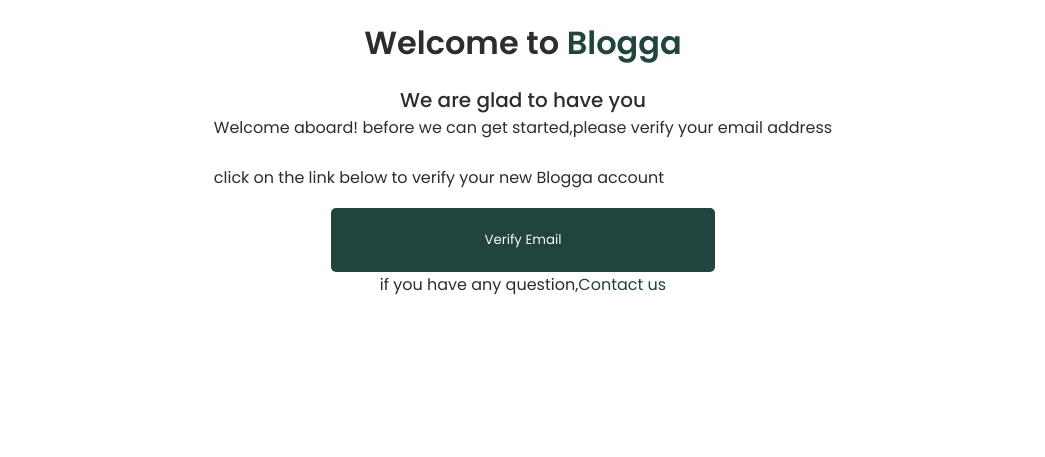
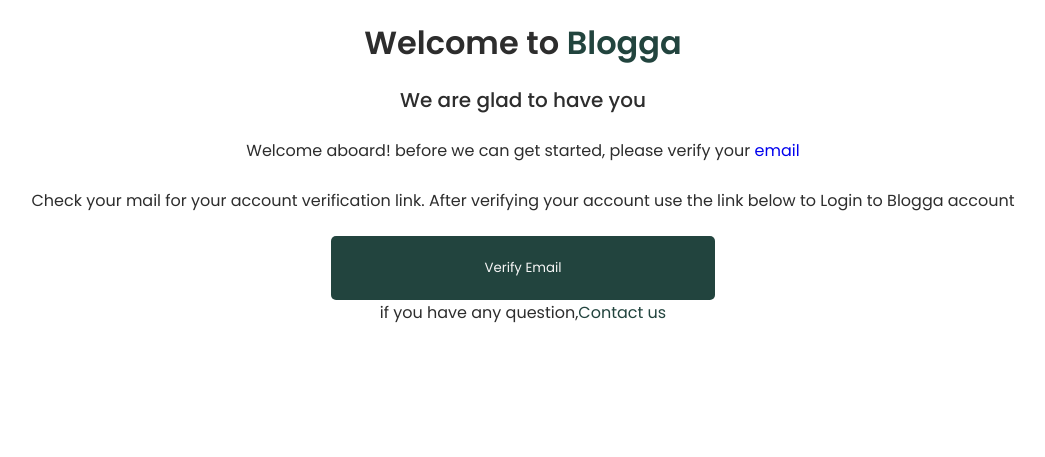
Before and after one commit to philippython/Blogga, a Django app: page /accounts/verify-email in a window 1280 px wide. Shown: the part 314-771 px from the top of the page, without its empty margins (117-1162 px from the left). Run offline with Django 4.2, Linux system fonts and the light colour scheme.

Commit message:
implementing final mail authentication

```diff
--- a/accounts/views.py
+++ b/accounts/views.py
@@ -1,7 +1,9 @@
 from django.urls import reverse_lazy
 from django.conf import settings
-from django.core.mail import EmailMultiAlternatives
+from django.core.mail import EmailMessage
 from django.shortcuts import redirect, render
+from django.template.loader import get_template
+from django.template import Context
 from django.views.generic.edit import CreateView
 from django.contrib.auth.mixins import LoginRequiredMixin
 from django.views.generic import DetailView
@@ -14,16 +16,18 @@ class SignUpView(CreateView):
     model = User
     form_class = UserForm
     template_name = 'accounts/signup.html'
-    success_url = reverse_lazy('login')
+    success_url = reverse_lazy('verify_email')
 
     def form_valid(self, form):
 
         subject, from_email, to = 'Welcome to Blogga', settings.EMAIL_HOST_USER , form.cleaned_data['email']
-        text_content = 'hello %s , welcome to Blogga' % (form.cleaned_data['first_name'])
-        html_content = 'accounts/verification.html'
-        msg = EmailMultiAlternatives(subject, text_content, from_email, [to])
-        msg.attach_alternative(html_content, "text/html")
+        template = get_template('accounts/verification.html')
+        context = dict({'user': form.cleaned_data['first_name']})
+        content = template.render(context)
+        msg = EmailMessage(subject, content, from_email, to=[to])
         msg.send()
+
+
 
         form.instance.set_password(form.cleaned_data['password'])
         form.instance.is_active = False
--- a/blogga/settings.py
+++ b/blogga/settings.py
@@ -113,7 +113,6 @@ EMAIL_USE_TLS = True
 EMAIL_PORT = 587
 EMAIL_HOST_USER = os.environ.get('EMAIL_ID')
 EMAIL_HOST_PASSWORD = os.environ.get('EMAIL_PASSWORD')
-
 # Database
 # https://docs.djangoproject.com/en/4.0/ref/settings/#databases
 
--- a/static/css/verification.css
+++ b/static/css/verification.css
@@ -3,71 +3,70 @@
   margin: 0;
   box-sizing: border-box;
 }
-  @import url('https://fonts.googleapis.com/css2?family=Poppins:wght@100;200;300;400;500;600;700;800;900&display=swap');
+@import url("https://fonts.googleapis.com/css2?family=Poppins:wght@100;200;300;400;500;600;700;800;900&display=swap");
 ul {
   list-style: none;
 }
 a {
   text-decoration: none;
 }
-  .hero{
+.hero {
   display: flex;
   flex-direction: column;
   justify-content: center;
   align-items: center;
   align-content: center;
-
 }
-  .head{
-    color:#22443E;
+.head {
+  color: #22443e;
   padding-left: 65px;
-    font-family:  'Poppins', sans-serif;
+  font-family: "Poppins", sans-serif;
 }
-     .txt{
-      font-family: 'Poppins', sans-serif;
+.txt {
+  font-family: "Poppins", sans-serif;
   font-weight: 600;
 }
 
-     .txt p{
-     color:rgba(45, 45, 45, 1);
+.txt p {
+  color: rgba(45, 45, 45, 1);
 }
 /* .big p{
   font-weight: 500;
 } */
-    .txt span{
-        color:rgba(34, 68, 62, 1)
+.txt span {
+  color: rgba(34, 68, 62, 1);
 }
-    .big{
+.big {
   font-size: 20px;
-      font-family: 'Poppins', sans-serif;
+  font-family: "Poppins", sans-serif;
   font-weight: 500;
-      color:rgba(45, 45, 45, 1);
+  color: rgba(45, 45, 45, 1);
 }
-    button{
+button {
   background-color: rgba(34, 68, 62, 1);
   color: rgba(246, 246, 246, 1);
   width: 30%;
   padding: 22px;
   border-radius: 5px;
   border: none;
-      font-family:  'Poppins', sans-serif;
-
+  font-family: "Poppins", sans-serif;
 }
-    .small{
-      color:rgba(45, 45, 45, 1);
-      font-family:  'Poppins', sans-serif;
+.small {
+  color: rgba(45, 45, 45, 1);
+  font-family: "Poppins", sans-serif;
+  padding: 5px;
 }
-    .vsm{
-      font-family:  'Poppins', sans-serif;
-      color:rgba(45, 45, 45, 1);
+.vsm {
+  font-family: "Poppins", sans-serif;
+  color: rgba(45, 45, 45, 1);
 }
-    .vsm span{
+.vsm span {
   color: rgba(34, 68, 62, 1);
-      font-family:  'Poppins', sans-serif;
+  font-family: "Poppins", sans-serif;
 }
-    footer{
+footer {
   position: absolute;
   bottom: 6px;
-      font-family:  'Poppins', sans-serif;
+  font-family: "Poppins", sans-serif;
   /* font-weight: 10; */
 }
--- a/templates/accounts/verification.html
+++ b/templates/accounts/verification.html
@@ -29,14 +29,14 @@
         <p>Welcome to<span> Blogga</span></p>
       </h1>
       <br />
-      <p class="big">We are glad to have you</p>
-      <p class="small">
-        Welcome aboard! before we can get started,please verify your email
-        address<br /><br />click on the link below to verify your new Blogga
+      <p class="big">We are glad to have you</p><br>
+      <p class="small" style="text-align: center;">
+        Welcome aboard! before we can get started, please verify your <a href="https://gmail.com/">email</a><br /><br />Check your mail for your account verification link.
+        After verifying your account use the link below to Login to Blogga
         account
       </p>
       <br />
-      <button class="btn">Verify Email</button>
+      <button onclick="window.location.href='http://localhost:8000/accounts/login';" class="btn">Verify Email</button></a>
       <p class="vsm">if you have any question,<span>Contact us</span><br /></p>
       <footer>copyright (c)2022 Blogga. All right reserved</footer>
     </div>
```
Also changed, not shown: db.sqlite3. Lines whose indentation alone changed are shown as unchanged.
